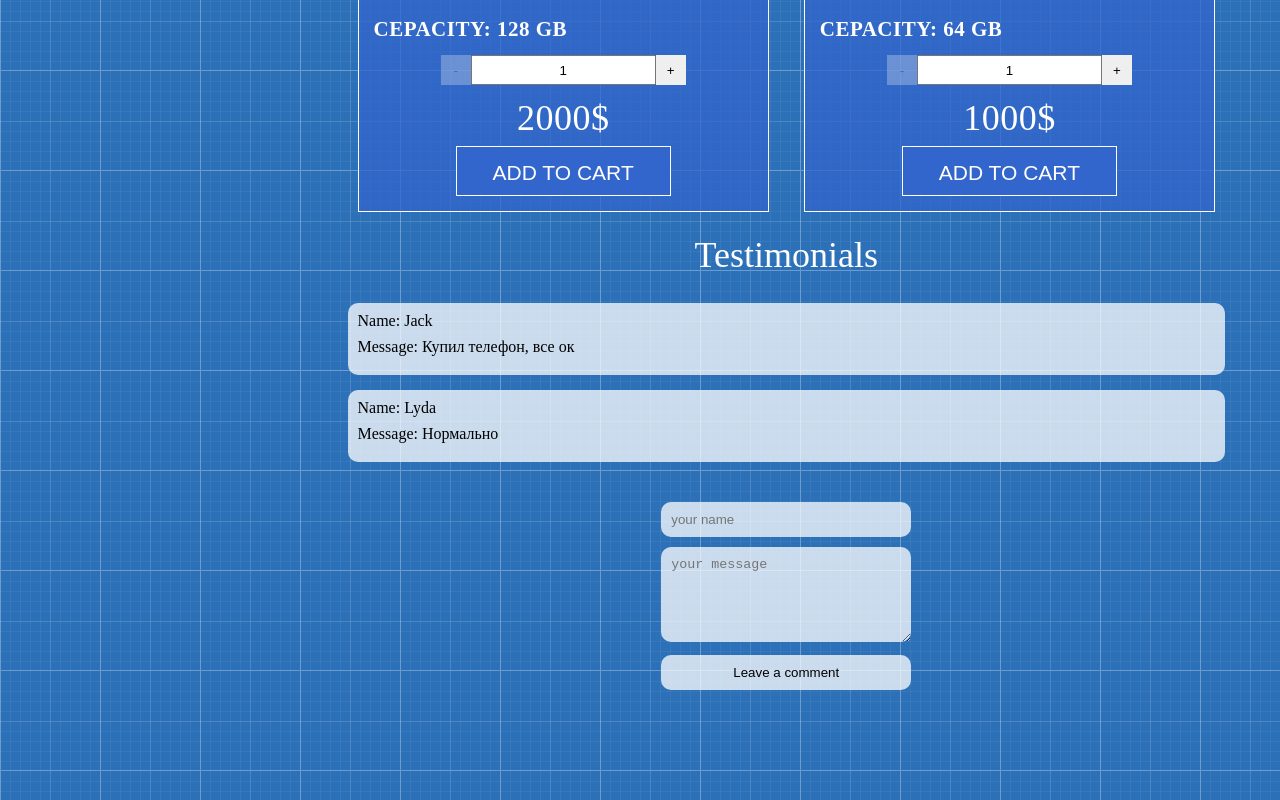
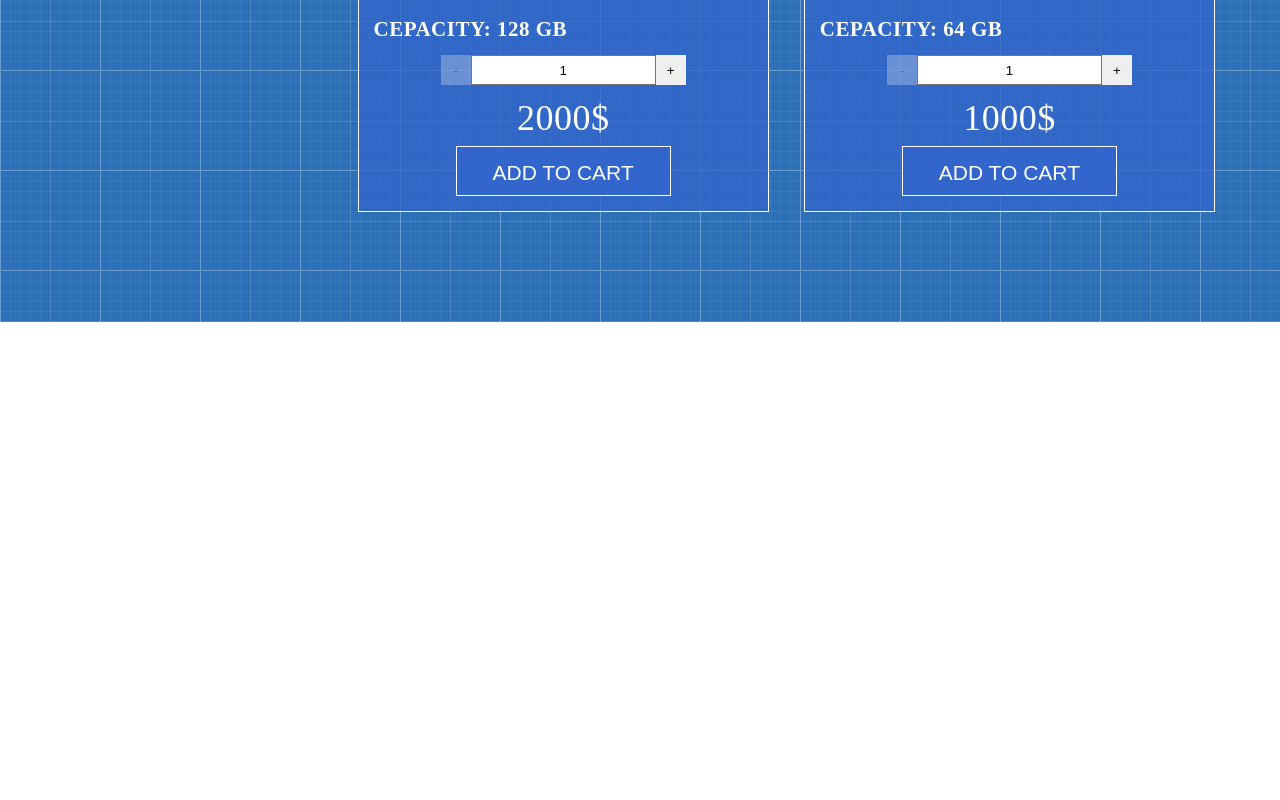
Before and after one commit to HelenPetrovska/shop-project-on-react, a React (Create React App) app: page / in a window 1280 px wide. Shown: the part 1030-1830 px from the top of the page. After the commit the page ends 1352 px from the top, so only its background shows below. Built offline with nearby package versions, Linux system fonts and the light colour scheme.

Commit message:
add route to ProductPage in Main.js

```diff
--- a/src/App/Main/Main.js
+++ b/src/App/Main/Main.js
@@ -3,10 +3,8 @@ import { Route } from 'react-router-dom'
 import CartPage from './CartPage/CartPage'
 import Payment from './Payment/Payment'
 import Shipping from './Shipping/Shipping'
-
-
+import ProductPage from './ProductPage/ProductPage'
 import ProductList from './Products/ProductList'
-import Testimonials from '../../Components/Testimonials/Testimonials'
 import CheckoutPage from './CheckoutPage/CheckoutPage'
 
 const Main = ({
@@ -21,10 +19,9 @@ const Main = ({
             <div className="container">
                 <div className="row-main">
                     <div className="aside">
-                        Filter
                     </div>
                     <div className="main-content">
-                        <Route path="/" exact render={()=> (
+                        <Route path="/" exact render={() => (
                             <ProductList
                             addProductToCart={addProductToCart}
                             />
@@ -39,8 +36,8 @@ const Main = ({
                         )}/>
                         <Route path="/payment" component={Payment}/>
                         <Route path="/shipping" component={Shipping}/>
-                        <Route path="/" exact component={Testimonials}/>
                         <Route path="/checkout" component={CheckoutPage}/>
+                        <Route path="/products/:id" component={ProductPage}/>
                     </div>
                 </div>
             </div>
```
